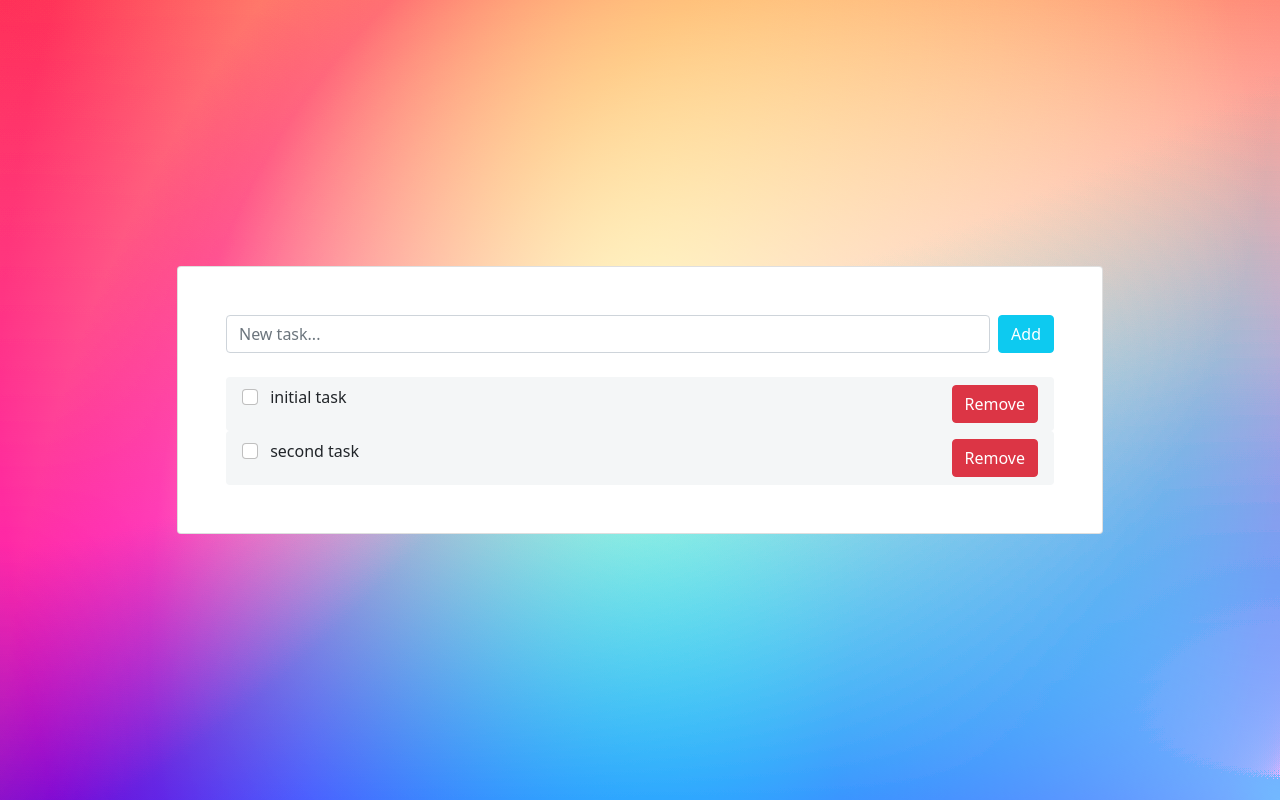
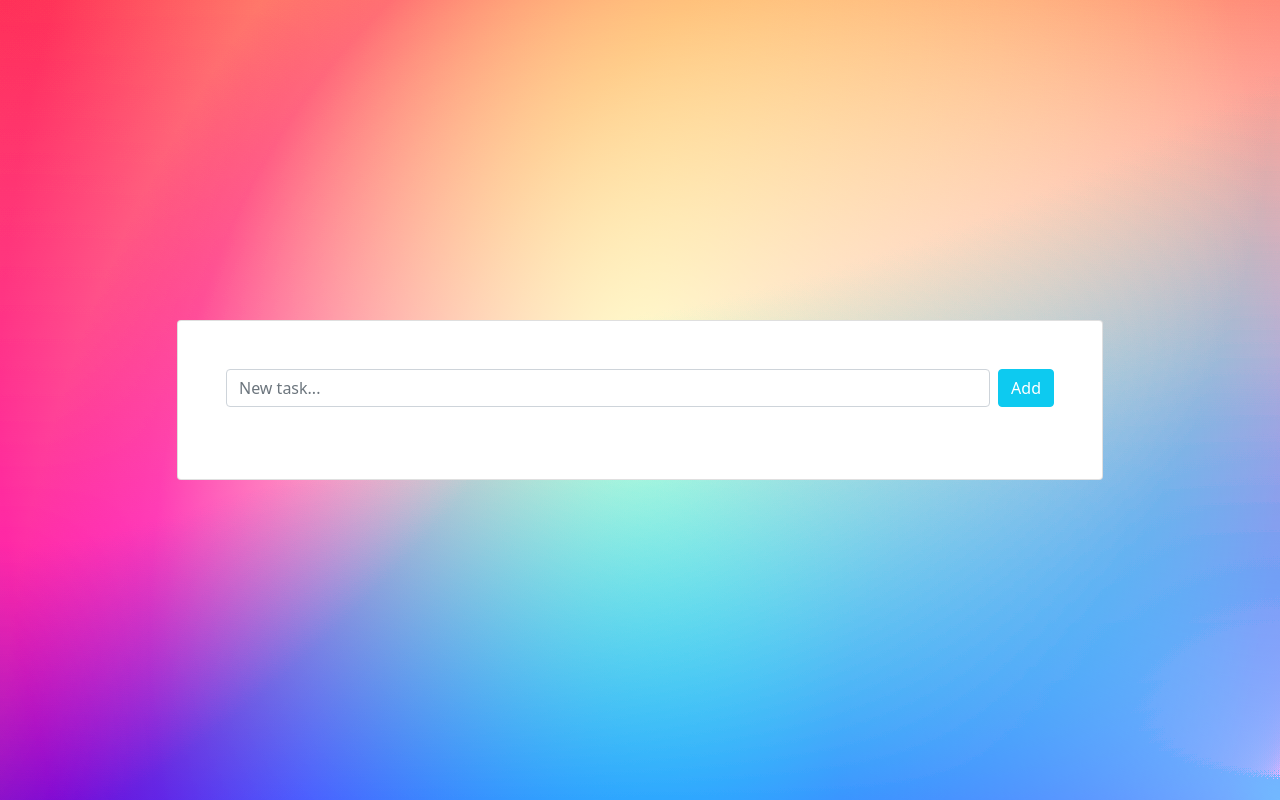
Before and after one commit to Fachou01/TodoList-Angular, an Angular app: page / in a window 1280 px wide. Built offline with nearby package versions, Linux system fonts and the light colour scheme.

Commit message:
"clear the static tasks"

```diff
--- a/src/app/task-service.service.ts
+++ b/src/app/task-service.service.ts
@@ -6,8 +6,7 @@ import { Tasks } from '../models/Tasks';
 })
 export class TaskServiceService {
   task!: Tasks;
-  tasks: Tasks[] =[
-    new Tasks('initial task',false),new Tasks('second task',false)];
+  tasks: Tasks[] =[];
 
   constructor() { }
 
```
